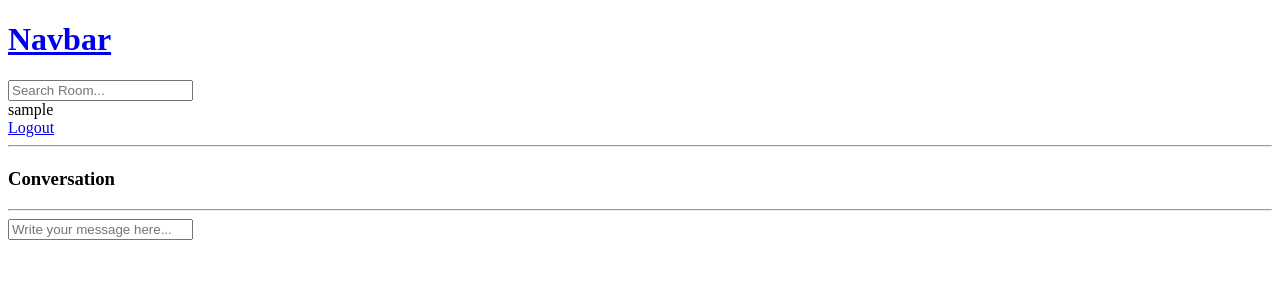
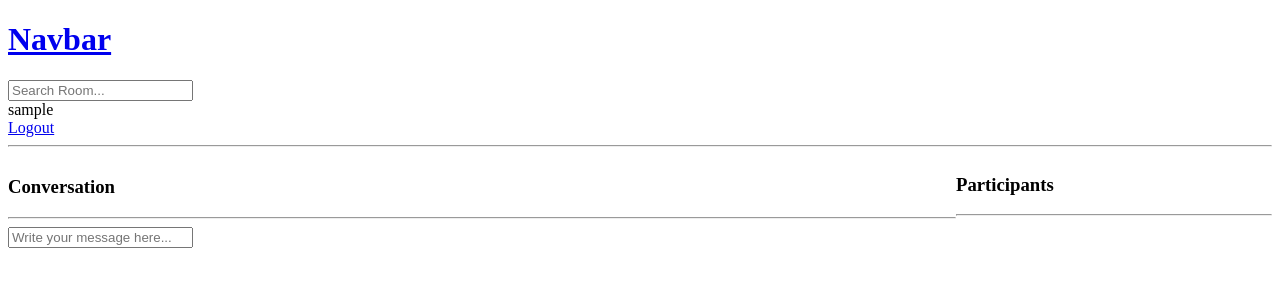
Before and after one commit to DeaaTH65/Study_Buddy, a Django app: template base/templates/base/room.html in a window 1280 px wide. Shown: the top 300 px of the page. Run offline with Django 4.2, Linux system fonts and the light colour scheme; the template is opened without the code that fills it, so the values that code supplies are empty; the visitor is signed in with stand-in values (Sample User, id 1).

Commit message:
participants in room

```diff
--- a/base/models.py
+++ b/base/models.py
@@ -15,6 +15,7 @@ class Room(models.Model):
     topic = models.ForeignKey(Topic, null=True, on_delete=models.SET_NULL)
     name = models.CharField(max_length=200)
     description = models.TextField(null=True, blank=True)
+    participants = models.ManyToManyField(User, related_name='participants', blank=True)
     updated = models.DateTimeField(auto_now=True)
     created = models.DateTimeField(auto_now_add=True)
 
--- a/base/templates/base/room.html
+++ b/base/templates/base/room.html
@@ -2,6 +2,15 @@
 
 
 {% block content %}
+<style>
+    .room-container{
+        display: grid;
+        grid-template-columns: 3fr 1fr;
+    }
+</style>
+
+<div class="room-container">
+    <div>
         <h1>{{room.name}}</h1>
         <p>{{ room.description }}</p>
 
@@ -24,4 +33,16 @@
             </form>
         </div>
         {% endif %}
+    </div>
+
+    <div>
+        <h3>Participants</h3>
+        <hr/>
+        {% for user in participants %}
+            <div>
+                <p>@{{ user.username }}</p>
+            </div>
+        {% endfor %}
+    </div>
+<div>
 {% endblock content %}
--- a/base/views.py
+++ b/base/views.py
@@ -73,15 +73,17 @@ def home(request):
 def room(request, pk):
     room = Room.objects.get(id=pk)
     room_messages = room.message_set.all().order_by('-created')
+    participants = room.participants.all()
     if request.method == 'POST':
         message = Message.objects.create(
             user=request.user,
             room=room,
             body=request.POST.get('body')
         )
+        room.participants.add(request.user)
         return redirect('room', pk=room.id)
 
-    context = {'room': room, 'room_messages': room_messages}
+    context = {'room': room, 'room_messages': room_messages, 'participants': participants}
     return render(request, 'base/room.html', context)
 
 
```
Also changed, not shown: base/migrations/0003_alter_room_options_room_participants.py (added). Lines whose indentation alone changed are shown as unchanged.
